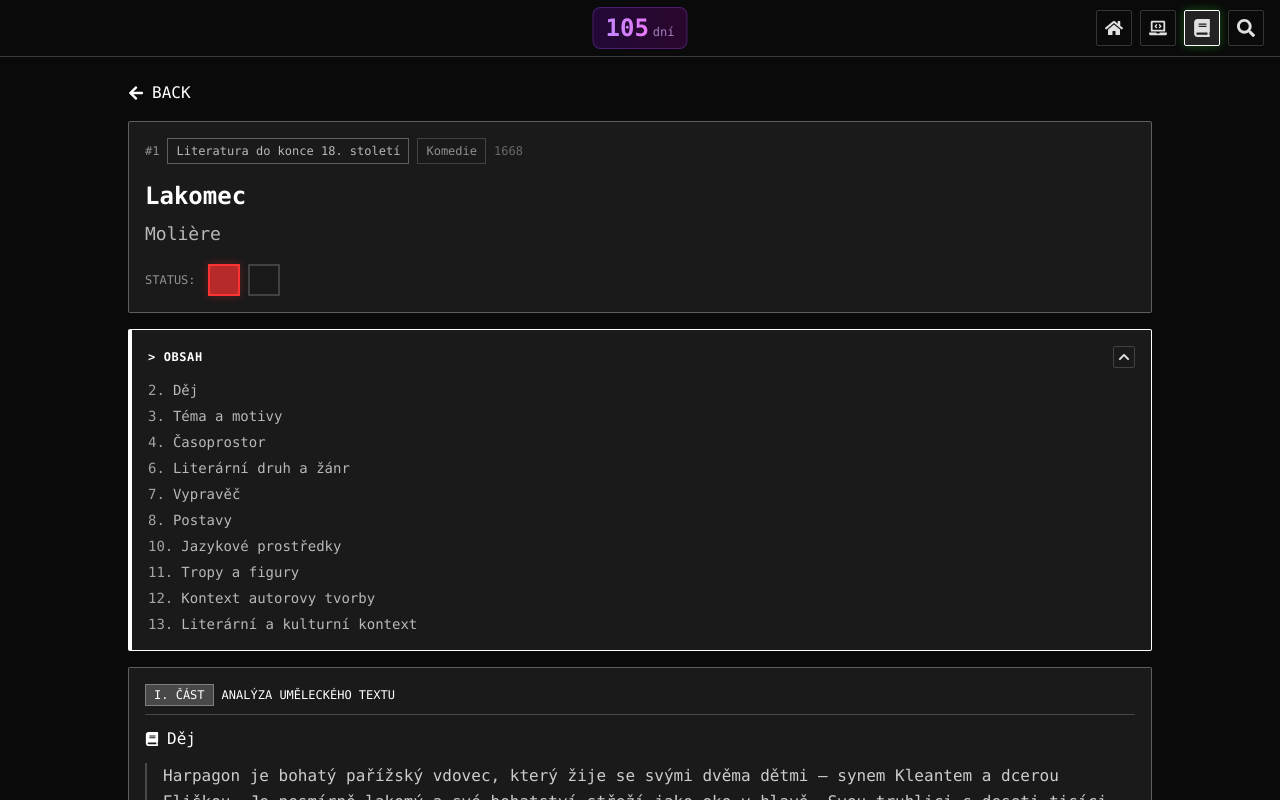
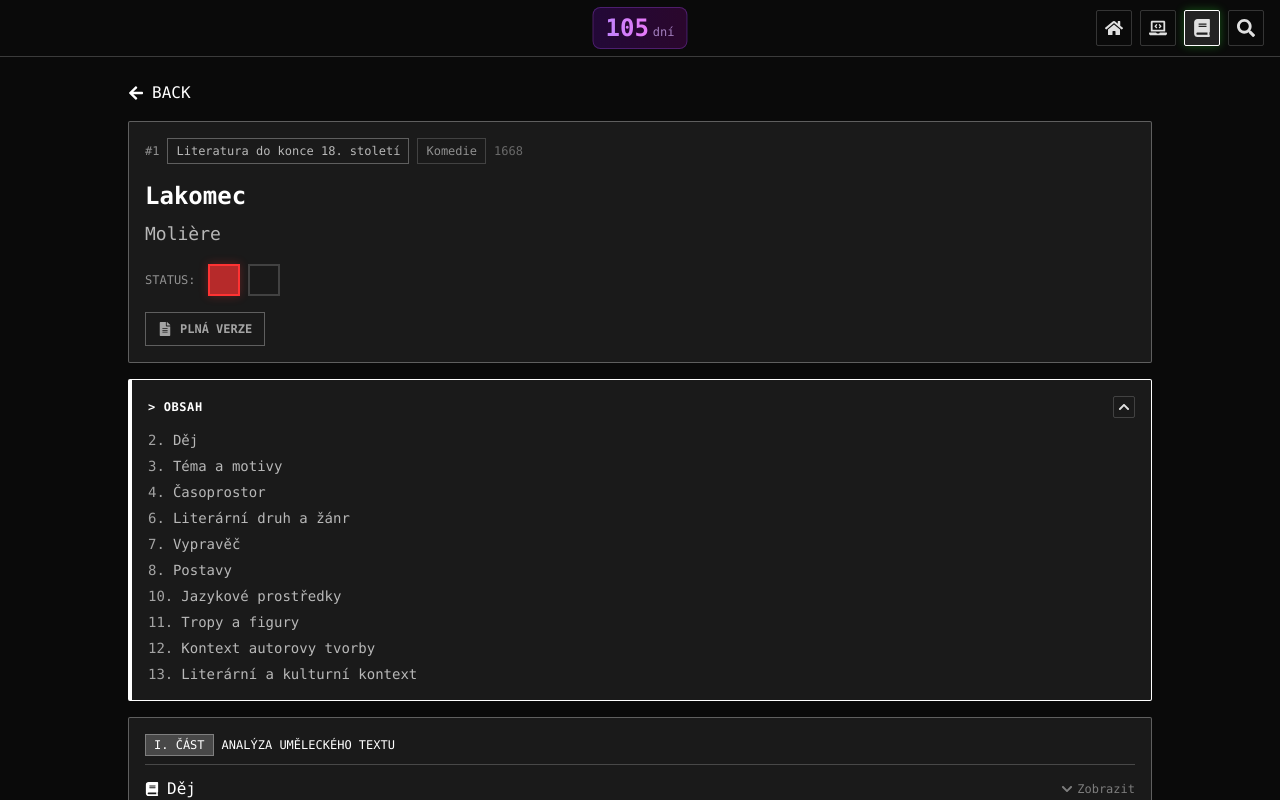
Before and after one commit to Lemioni/maturita-app, a React (Vite) app: page /cj/book/1 in a window 1280 px wide. Shown: the top 800 px of the page. Built offline with nearby package versions, Linux system fonts and the light colour scheme.

Commit message:
kratka verze

```diff
--- a/src/pages/BookDetailPage.jsx
+++ b/src/pages/BookDetailPage.jsx
@@ -1,6 +1,6 @@
 import { useParams, useNavigate, Link } from 'react-router-dom';
-import { FaArrowLeft, FaChevronLeft, FaChevronRight, FaBook, FaUser, FaMapMarkerAlt, FaClock, FaTheaterMasks, FaPen, FaGlobe } from 'react-icons/fa';
-import { useEffect, useMemo } from 'react';
+import { FaArrowLeft, FaChevronLeft, FaChevronRight, FaBook, FaUser, FaMapMarkerAlt, FaClock, FaTheaterMasks, FaPen, FaGlobe, FaChevronDown, FaChevronUp, FaListUl, FaFileAlt } from 'react-icons/fa';
+import { useEffect, useMemo, useState } from 'react';
 import cjBooksData from '../data/bookData.js';
 import useLocalStorage from '../hooks/useLocalStorage';
 import KnowledgeCheckbox from '../components/common/KnowledgeCheckbox';
@@ -10,6 +10,8 @@ const BookDetailPage = () => {
     const { id } = useParams();
     const navigate = useNavigate();
     const [progress, setProgress] = useLocalStorage('maturita-progress', {});
+    const [isPlotExpanded, setIsPlotExpanded] = useState(false);
+    const [isShortVersion, setIsShortVersion] = useLocalStorage('maturita-short-version', false);
 
     useEffect(() => {
         window.scrollTo(0, 0);
@@ -127,6 +129,20 @@ const BookDetailPage = () => {
                         onChange={toggleKnown}
                     />
                 </div>
+
+                {/* Version Toggle */}
+                {analysis && (
+                    <button
+                        onClick={() => setIsShortVersion(!isShortVersion)}
+                        className={`mt-4 flex items-center gap-2 px-3 py-2 border transition-all ${isShortVersion
+                            ? 'bg-terminal-accent/20 border-terminal-accent text-terminal-accent'
+                            : 'bg-transparent border-terminal-border/30 text-terminal-text/70 hover:border-terminal-accent/50'
+                            }`}
+                    >
+                        {isShortVersion ? <FaListUl className="text-sm" /> : <FaFileAlt className="text-sm" />}
+                        <span className="text-xs font-bold">{isShortVersion ? 'KRÁTKÁ VERZE' : 'PLNÁ VERZE'}</span>
+                    </button>
+                )}
             </div>
 
             {/* Analysis Content */}
@@ -155,15 +171,31 @@ const BookDetailPage = () => {
                             </div>
                         )}
 
-                        {/* Děj */}
+                        {/* Děj - Collapsible */}
                         <div id="section-dej" className="mb-6 scroll-mt-4">
-                            <h3 className="flex items-center gap-2 text-terminal-accent mb-3">
+                            <button
+                                onClick={() => setIsPlotExpanded(!isPlotExpanded)}
+                                className="w-full flex items-center justify-between text-terminal-accent mb-3 hover:opacity-80 transition-opacity"
+                            >
+                                <h3 className="flex items-center gap-2">
                                     <FaBook className="text-sm" />
                                     <span>Děj</span>
                                 </h3>
-                            <div className="text-terminal-text/90 whitespace-pre-line leading-relaxed pl-4 border-l-2 border-terminal-border/20">
+                                <span className="text-xs flex items-center gap-1 text-terminal-text/50">
+                                    {isPlotExpanded ? <FaChevronUp /> : <FaChevronDown />}
+                                    <span>{isPlotExpanded ? 'Skrýt' : 'Zobrazit'}</span>
+                                </span>
+                            </button>
+                            {isPlotExpanded && (
+                                <div className="text-terminal-text/90 whitespace-pre-line leading-relaxed pl-4 border-l-2 border-terminal-border/20 animate-fadeIn">
                                     {analysis.plot}
                                 </div>
+                            )}
+                            {!isPlotExpanded && (
+                                <div className="text-terminal-text/50 text-xs pl-4 border-l-2 border-terminal-border/20 italic">
+                                    Klikni pro zobrazení děje...
+                                </div>
+                            )}
                         </div>
 
                         {/* Téma a motivy */}
@@ -172,6 +204,20 @@ const BookDetailPage = () => {
                                 <span className="text-sm">💡</span>
                                 <span>Téma a motivy</span>
                             </h3>
+                            {isShortVersion ? (
+                                <div className="pl-4 border-l-2 border-terminal-border/20">
+                                    <div className="flex flex-wrap gap-2">
+                                        <span className="px-2 py-0.5 text-xs bg-terminal-accent/10 border border-terminal-accent/30 text-terminal-accent">
+                                            {analysis.themes.main.split(',')[0].split(' ').slice(0, 3).join(' ')}
+                                        </span>
+                                        {analysis.themes.motifs.map((motif, i) => (
+                                            <span key={i} className="px-2 py-0.5 text-xs border border-terminal-border/30 text-terminal-text/70">
+                                                {motif}
+                                            </span>
+                                        ))}
+                                    </div>
+                                </div>
+                            ) : (
                                 <div className="pl-4 border-l-2 border-terminal-border/20 space-y-3">
                                     <div>
                                         <span className="text-xs text-terminal-text/50">TÉMA:</span>
@@ -188,6 +234,7 @@ const BookDetailPage = () => {
                                         </div>
                                     </div>
                                 </div>
+                            )}
                         </div>
 
                         {/* Časoprostor */}
@@ -278,6 +325,18 @@ const BookDetailPage = () => {
                                 <FaUser className="text-sm" />
                                 <span>Postavy</span>
                             </h3>
+                            {isShortVersion ? (
+                                <div className="pl-4 border-l-2 border-terminal-border/20 flex flex-wrap gap-2">
+                                    {analysis.characters.map((char, i) => (
+                                        <span
+                                            key={i}
+                                            className={`px-2 py-1 text-xs border ${char.isMain ? 'bg-terminal-accent/10 border-terminal-accent/30 text-terminal-accent' : 'border-terminal-border/30 text-terminal-text/70'}`}
+                                        >
+                                            {char.name} {char.isMain && '★'}
+                                        </span>
+                                    ))}
+                                </div>
+                            ) : (
                                 <div className="space-y-4">
                                     {analysis.characters.map((char, i) => (
                                         <div
@@ -298,10 +357,11 @@ const BookDetailPage = () => {
                                         </div>
                                     ))}
                                 </div>
+                            )}
                         </div>
 
-                        {/* Ukázka z textu */}
-                        {analysis.excerpt && (
+                        {/* Ukázka z textu - only in full version */}
+                        {!isShortVersion && analysis.excerpt && (
                             <div id="section-ukazka" className="mb-6 scroll-mt-4">
                                 <h3 className="flex items-center gap-2 text-terminal-accent mb-3">
                                     <span className="text-sm">📜</span>
@@ -333,6 +393,18 @@ const BookDetailPage = () => {
                                 <FaPen className="text-sm" />
                                 <span>Jazykové prostředky</span>
                             </h3>
+                            {isShortVersion ? (
+                                <div className="pl-4 border-l-2 border-terminal-border/20 flex flex-wrap gap-2">
+                                    {analysis.languageDevices.map((device, i) => {
+                                        const name = device.split('–')[0].trim();
+                                        return (
+                                            <span key={i} className="px-2 py-0.5 text-xs border border-terminal-border/30 text-terminal-text/70">
+                                                {name}
+                                            </span>
+                                        );
+                                    })}
+                                </div>
+                            ) : (
                                 <ul className="pl-4 border-l-2 border-terminal-border/20 space-y-2">
                                     {analysis.languageDevices.map((device, i) => (
                                         <li key={i} className="text-terminal-text/90 text-sm">
@@ -340,6 +412,7 @@ const BookDetailPage = () => {
                                         </li>
                                     ))}
                                 </ul>
+                            )}
                         </div>
 
                         {/* Tropy a figury */}
@@ -348,6 +421,15 @@ const BookDetailPage = () => {
                                 <FaTheaterMasks className="text-sm" />
                                 <span>Tropy a figury</span>
                             </h3>
+                            {isShortVersion ? (
+                                <div className="pl-4 border-l-2 border-terminal-border/20 flex flex-wrap gap-2">
+                                    {analysis.literaryDevices.map((device, i) => (
+                                        <span key={i} className="px-2 py-0.5 text-xs border border-terminal-border/30 text-terminal-text/70">
+                                            {device.name}
+                                        </span>
+                                    ))}
+                                </div>
+                            ) : (
                                 <div className="pl-4 border-l-2 border-terminal-border/20 space-y-3">
                                     {analysis.literaryDevices.map((device, i) => (
                                         <div key={i}>
@@ -357,6 +439,7 @@ const BookDetailPage = () => {
                                         </div>
                                     ))}
                                 </div>
+                            )}
                         </div>
                     </div>
 
@@ -376,6 +459,7 @@ const BookDetailPage = () => {
                             <div className="pl-4 border-l-2 border-terminal-border/20 space-y-4">
                                 <p className="text-terminal-text/90">{analysis.authorContext.bio}</p>
 
+                                {!isShortVersion && (
                                     <div>
                                         <span className="text-xs text-terminal-text/50">ŽIVOT:</span>
                                         <ul className="mt-2 space-y-1">
@@ -384,9 +468,10 @@ const BookDetailPage = () => {
                                             ))}
                                         </ul>
                                     </div>
+                                )}
 
-                                {/* Období tvorby */}
-                                {analysis.authorContext.creationPeriods && (
+                                {/* Období tvorby - only in full version */}
+                                {!isShortVersion && analysis.authorContext.creationPeriods && (
                                     <div>
                                         <span className="text-xs text-terminal-text/50">OBDOBÍ TVORBY:</span>
                                         <div className="mt-2 space-y-2">
@@ -410,6 +495,15 @@ const BookDetailPage = () => {
 
                                 <div>
                                     <span className="text-xs text-terminal-text/50">DALŠÍ DÍLA:</span>
+                                    {isShortVersion ? (
+                                        <div className="mt-2 flex flex-wrap gap-2">
+                                            {analysis.authorContext.otherWorks.map((work, i) => (
+                                                <span key={i} className="px-2 py-0.5 text-xs border border-terminal-accent/30 text-terminal-accent">
+                                                    {work.title}
+                                                </span>
+                                            ))}
+                                        </div>
+                                    ) : (
                                         <div className="mt-2 space-y-2">
                                             {analysis.authorContext.otherWorks.map((work, i) => (
                                                 <div key={i} className="text-sm">
@@ -419,6 +513,7 @@ const BookDetailPage = () => {
                                                 </div>
                                             ))}
                                         </div>
+                                    )}
                                 </div>
                             </div>
                         </div>
@@ -430,6 +525,17 @@ const BookDetailPage = () => {
                                 <span>Literární a kulturní kontext</span>
                             </h3>
                             <div className="pl-4 border-l-2 border-terminal-border/20 space-y-4">
+                                {isShortVersion ? (
+                                    <div className="flex flex-wrap gap-2">
+                                        <span className="px-2 py-1 text-xs bg-terminal-accent/10 border border-terminal-accent/30 text-terminal-accent">
+                                            {analysis.literaryContext.movement}
+                                        </span>
+                                        <span className="px-2 py-1 text-xs border border-terminal-border/30 text-terminal-text/70">
+                                            {analysis.literaryContext.period}
+                                        </span>
+                                    </div>
+                                ) : (
+                                    <>
                                         <div>
                                             <span className="text-lg text-terminal-accent">{analysis.literaryContext.movement}</span>
                                             <span className="text-terminal-text/50"> ({analysis.literaryContext.period})</span>
@@ -466,12 +572,14 @@ const BookDetailPage = () => {
                                                 ))}
                                             </div>
                                         </div>
+                                    </>
+                                )}
                             </div>
                         </div>
                     </div>
 
-                    {/* DALŠÍ INFORMACE */}
-                    {analysis.additionalInfo && (
+                    {/* DALŠÍ INFORMACE - only in full version */}
+                    {!isShortVersion && analysis.additionalInfo && (
                         <div className="terminal-card">
                             <div className="text-xs text-terminal-accent mb-3 pb-2 border-b border-terminal-border/20 flex items-center gap-2">
                                 <span className="px-2 py-0.5 bg-terminal-accent/20 border border-terminal-accent/30">DALŠÍ</span>
```
Lines whose indentation alone changed are shown as unchanged.
